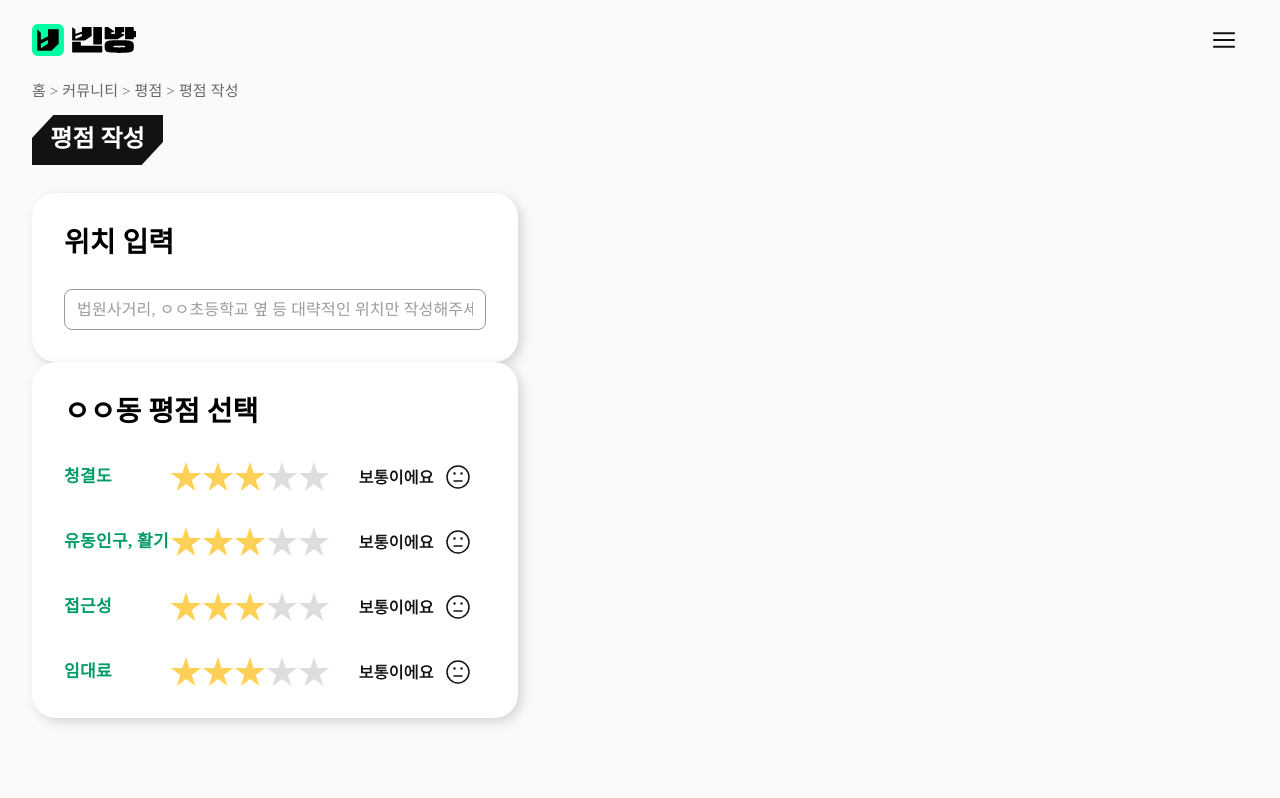
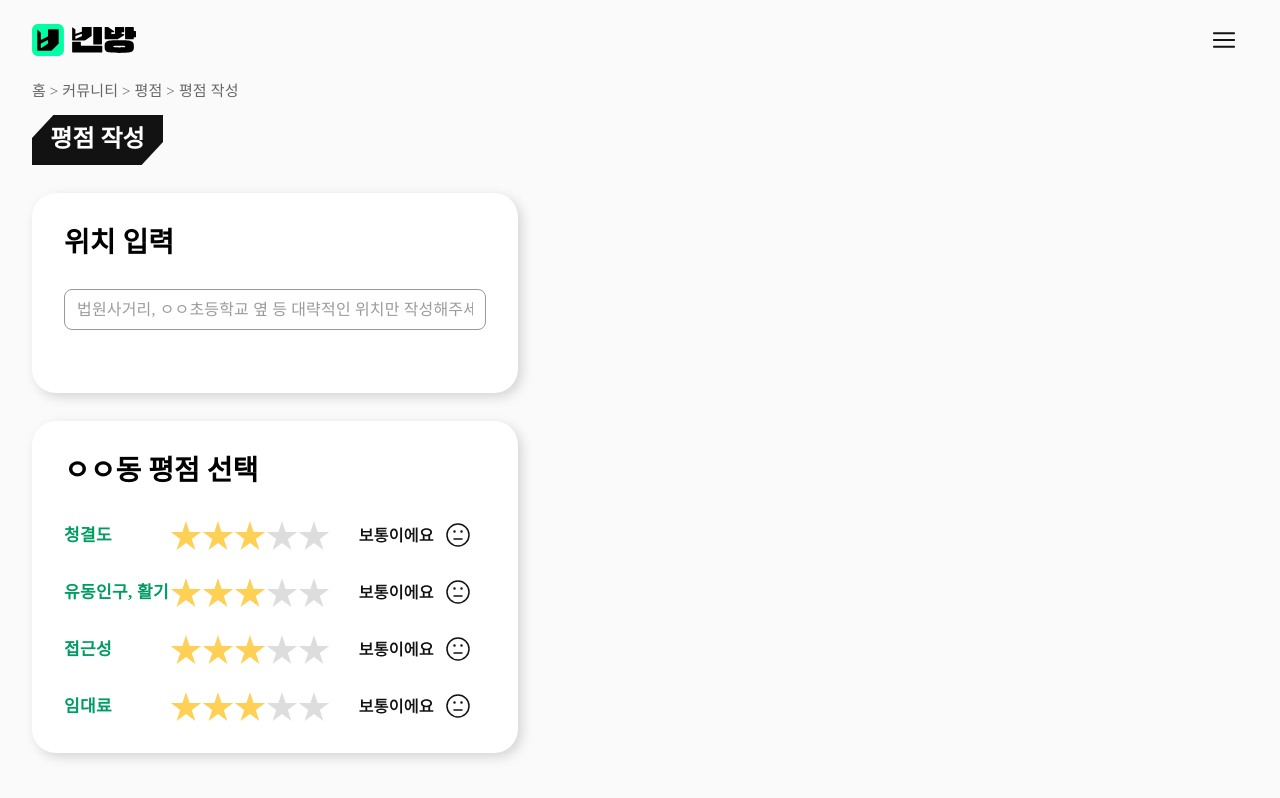
Before and after one commit to LikeLionHGU/Vintan_frontend, a React (Create React App) app: page /community/rating/add in a window 1280 px wide. Built offline with nearby package versions, Linux system fonts and the light colour scheme; a web font is replaced by a local one.

Commit message:
build : firebase 배포

```diff
--- a/src/components/community/add/Address.jsx
+++ b/src/components/community/add/Address.jsx
@@ -20,4 +20,5 @@ const Container = styled(VerticalBox)`
   border-radius: 24px;
   background: #fff;
   box-shadow: 4px 4px 12px 0 rgba(0, 0, 0, 0.15);
+  height: 200px;
 `;
--- a/src/components/community/add/RatingComponent.jsx
+++ b/src/components/community/add/RatingComponent.jsx
@@ -13,7 +13,7 @@ export default function RatingComponent({ value, onChange }) {
   return (
     <Container p={4} gap={4}>
       <Typography variant="title2">ㅇㅇ동 평점 선택</Typography>
-      <VerticalBox gap={4.5}>
+      <VerticalBox gap={3.5}>
         <RatingRow
           label="청결도"
           value={value.cleanness}
--- a/src/page/AddRating.jsx
+++ b/src/page/AddRating.jsx
@@ -35,7 +35,12 @@ export default function AddRating() {
       </Typography>
       <PageTitle text="평점 작성" />
       <Grid container>
-        <Grid size={{ md: 4.8 }}>
+        <Grid
+          size={{ md: 4.8 }}
+          gap={3.5}
+          display="flex"
+          flexDirection="column"
+        >
           <Address
             value={formData.address}
             onChange={handleChange("address")}
```
Also changed, not shown: firebase.json (added), 1 other file (tests, documents, lock files or other folders).
